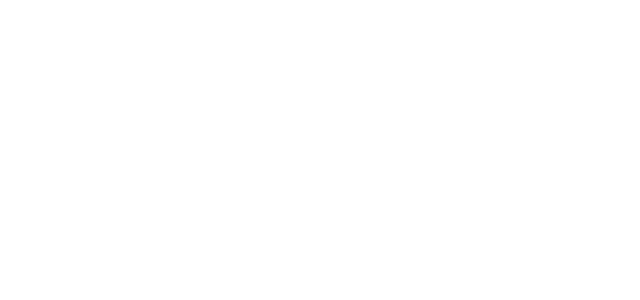
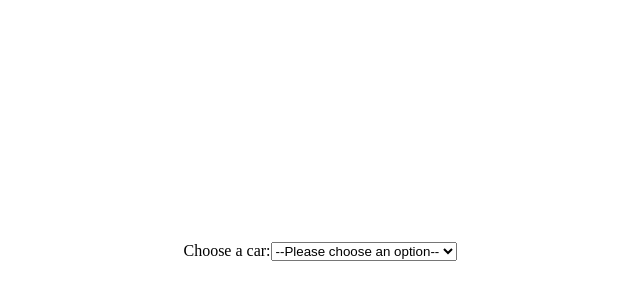
Before and after one commit to 93mcqmil/dropdownovning, a React (Vite) app: page / in a window 1280 px wide. Shown: the part 110-410 px from the top of the page, without its empty margins (320-960 px from the left). Built offline with nearby package versions, Linux system fonts and the light colour scheme.

Commit message:
Rendered out car brands

```diff
--- a/src/App.jsx
+++ b/src/App.jsx
@@ -1,7 +1,11 @@
-import { useState } from "react";
-
+import React from "react";
+import Dropdown from "./Components/Dropdown/Dropdown";
 function App() {
-  return <></>;
+  return (
+    <>
+      <Dropdown />
+    </>
+  );
 }
 
 export default App;
--- /dev/null
+++ b/src/Components/Data/Data.json
@@ -0,0 +1,64 @@
+[
+  {
+    "brand": "Toyota",
+    "country": "Japan",
+    "founded_year": 1937,
+    "popular_models": ["Camry", "Corolla", "Rav4"]
+  },
+  {
+    "brand": "Ford",
+    "country": "United States",
+    "founded_year": 1903,
+    "popular_models": ["F-150", "Focus", "Escape"]
+  },
+  {
+    "brand": "Volkswagen",
+    "country": "Germany",
+    "founded_year": 1937,
+    "popular_models": ["Golf", "Passat", "Tiguan"]
+  },
+  {
+    "brand": "Honda",
+    "country": "Japan",
+    "founded_year": 1946,
+    "popular_models": ["Accord", "Civic", "CR-V"]
+  },
+  {
+    "brand": "BMW",
+    "country": "Germany",
+    "founded_year": 1916,
+    "popular_models": ["3 Series", "5 Series", "X5"]
+  },
+  {
+    "brand": "Chevrolet",
+    "country": "United States",
+    "founded_year": 1911,
+    "popular_models": ["Silverado", "Equinox", "Malibu"]
+  },
+  {
+    "brand": "Mercedes-Benz",
+    "country": "Germany",
+    "founded_year": 1926,
+    "popular_models": ["C-Class", "E-Class", "GLC"]
+  },
+  {
+    "brand": "Nissan",
+    "country": "Japan",
+    "founded_year": 1933,
+    "popular_models": ["Altima", "Rogue", "Sentra"]
+  },
+  {
+    "brand": "Audi",
+    "country": "Germany",
+    "founded_year": 1910,
+    "popular_models": ["A4", "Q5", "A6"]
+  },
+  {
+    "brand": "Tesla",
+    "country": "United States",
+    "founded_year": 2003,
+    "popular_models": ["Model S", "Model 3", "Model X"],
+    "innovative": true,
+    "electric": true
+  }
+]
--- /dev/null
+++ b/src/Components/Dropdown/Dropdown.css
@@ -0,0 +1,5 @@
+.Dropdown-container {
+    display: flex;
+    justify-content: center;
+    margin-top: 22rem;
+}
--- /dev/null
+++ b/src/Components/Dropdown/Dropdown.jsx
@@ -0,0 +1,20 @@
+import "./Dropdown.css";
+import Cars from "../Data/Data.json";
+
+const Dropdown = () => {
+  return (
+    <>
+      <div className='Dropdown-container'>
+        <label for='car-select'>Choose a car:</label>
+
+        <select name='cars' id='car-select'>
+          <option value=''>--Please choose an option--</option>
+          {Cars.map((Car) => (
+            <option value=''>{Car.brand}</option>
+          ))}
+        </select>
+      </div>
+    </>
+  );
+};
+export default Dropdown;
```
